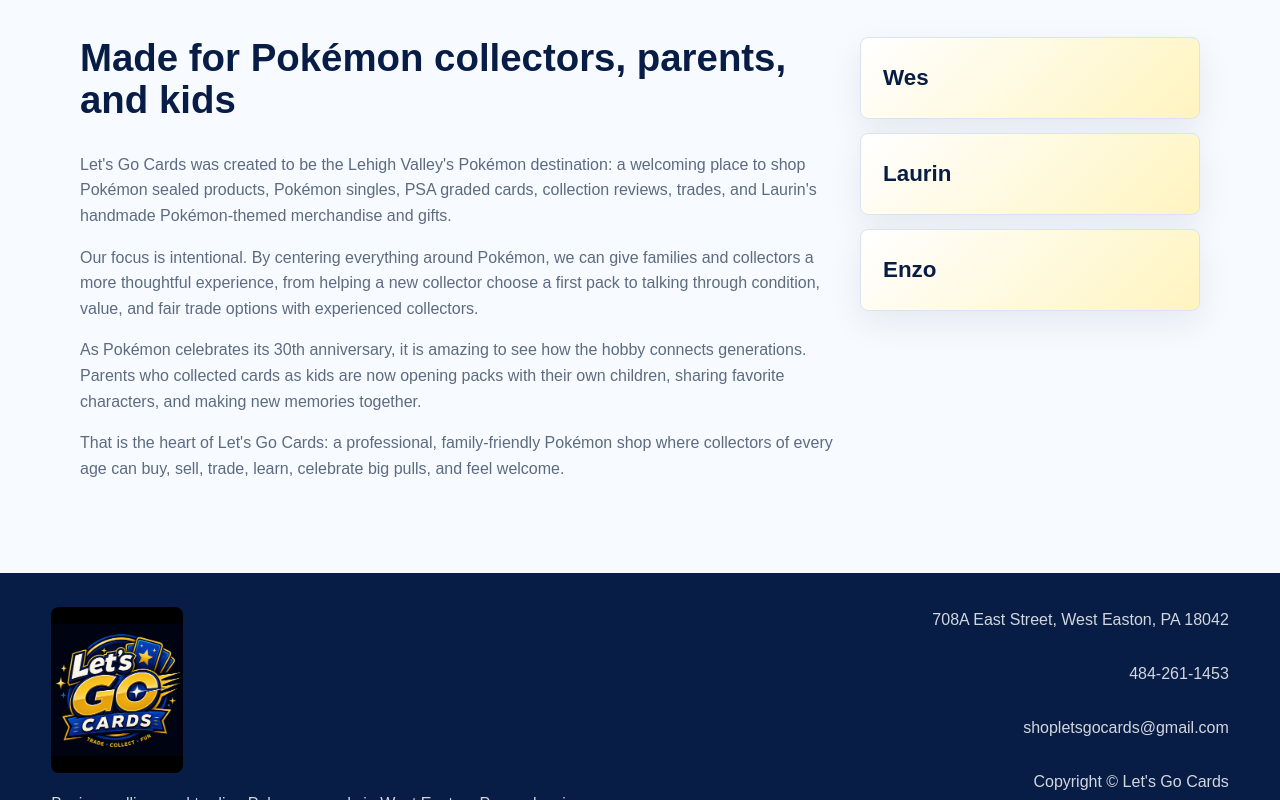
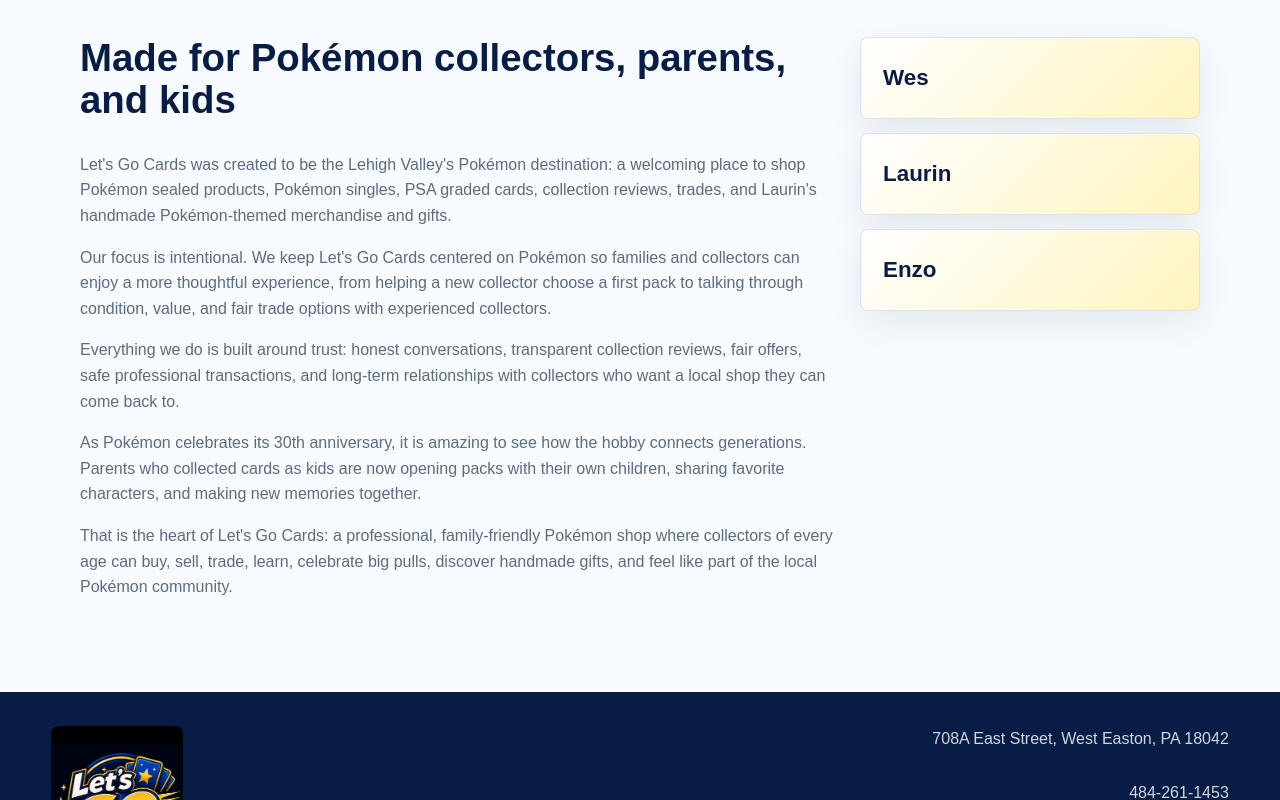
Before and after one commit to shopletsgocards/lets-go-cards-website, a Next.js app: page /about-us in a window 1280 px wide. Shown: the part 638-1438 px from the top of the page. Built offline with nearby package versions, Linux system fonts and the light colour scheme.

Commit message:
Revise about us section for clarity and focus
Updated the text to emphasize trust and community aspects.

```diff
--- a/app/about-us/page.tsx
+++ b/app/about-us/page.tsx
@@ -30,10 +30,15 @@
             gifts.
           </p>
           <p>
-            Our focus is intentional. By centering everything around Pokémon, we can give families
-            and collectors a more thoughtful experience, from helping a new collector choose a
-            first pack to talking through condition, value, and fair trade options with experienced
-            collectors.
+            Our focus is intentional. We keep Let&apos;s Go Cards centered on Pokémon so families
+            and collectors can enjoy a more thoughtful experience, from helping a new collector
+            choose a first pack to talking through condition, value, and fair trade options with
+            experienced collectors.
+          </p>
+          <p>
+            Everything we do is built around trust: honest conversations, transparent collection
+            reviews, fair offers, safe professional transactions, and long-term relationships with
+            collectors who want a local shop they can come back to.
           </p>
           <p>
             As Pokémon celebrates its 30th anniversary, it is amazing to see how the hobby connects
@@ -42,8 +47,8 @@
           </p>
           <p>
             That is the heart of Let&apos;s Go Cards: a professional, family-friendly Pokémon shop
-            where collectors of every age can buy, sell, trade, learn, celebrate big pulls, and
-            feel welcome.
+            where collectors of every age can buy, sell, trade, learn, celebrate big pulls, discover
+            handmade gifts, and feel like part of the local Pokémon community.
           </p>
         </div>
         <div className="family-card">
```
